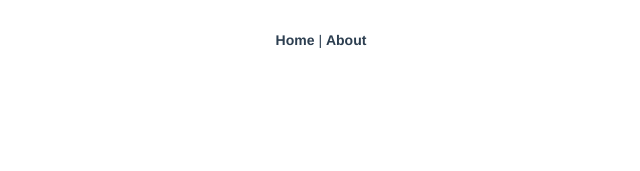
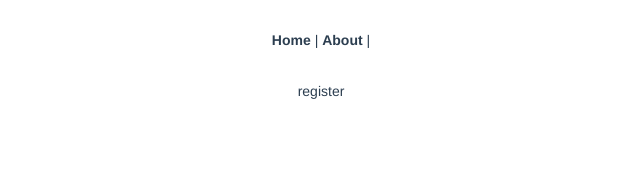
Before and after one commit to Forkeep/Protein-Manage, a Vue app: page /user/register in a window 1280 px wide. Shown: the top 171 px of the page, without its empty margins (319-959 px from the left). Built offline with nearby package versions, Linux system fonts and the light colour scheme.

Commit message:
用户登录router挂载

```diff
--- a/src/App.vue
+++ b/src/App.vue
@@ -2,7 +2,7 @@
   <div id="app">
     <div id="nav">
       <router-link to="/">Home</router-link> |
-      <router-link to="/about">About</router-link>
+      <router-link to="/about">About</router-link> |
     </div>
     <router-view />
   </div>
--- a/src/router/index.js
+++ b/src/router/index.js
@@ -1,10 +1,27 @@
 import Vue from "vue";
 import VueRouter from "vue-router";
 import Home from "../views/Home.vue";
-
 Vue.use(VueRouter);
 
 const routes = [
+  {
+    path: "/user",
+    component: { render: h => h("router-view") },
+    children: [
+      {
+        path: "/user/login",
+        name: "login",
+        component: () =>
+          import(/* webpackChunkName: "about" */ "../views/Login.vue")
+      },
+      {
+        path: "/user/register",
+        name: "register",
+        component: () =>
+          import(/* webpackChunkName: "about" */ "../views/Register.vue")
+      }
+    ]
+  },
   {
     path: "/",
     name: "Home",
--- /dev/null
+++ b/src/views/Login.vue
@@ -0,0 +1,11 @@
+<template>
+  <div>
+    login
+  </div>
+</template>
+
+<script lang="js">
+export default {}
+</script>
+
+<style lang="scss" scoped></style>
--- /dev/null
+++ b/src/views/Register.vue
@@ -0,0 +1,11 @@
+<template>
+  <div>
+    register
+  </div>
+</template>
+
+<script>
+export default {};
+</script>
+
+<style lang="scss" scoped></style>
```
